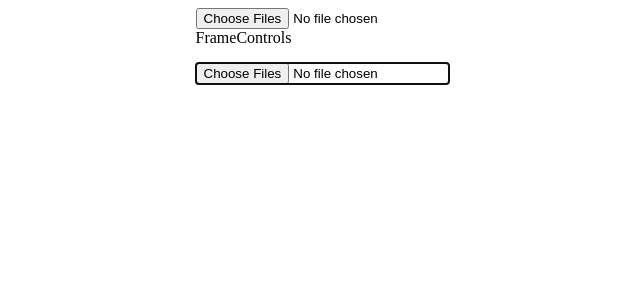
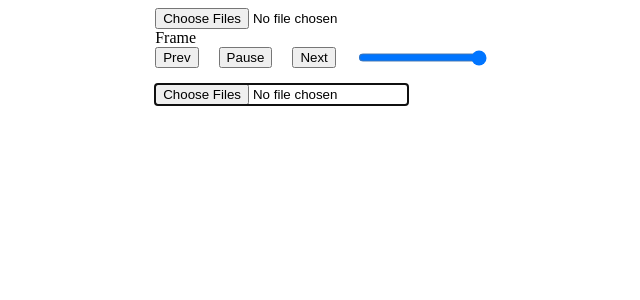
Before and after one commit to Gathiaka-wiz/music-player, a React (Vite) app: page / in a window 1280 px wide. Shown: the top 300 px of the page, without its empty margins (318-958 px from the left). Built offline with nearby package versions, Linux system fonts and the light colour scheme; the HTML template or start-up script is replaced by a standard one.

Commit message:
controls component

```diff
--- a/src/components/Controls.jsx
+++ b/src/components/Controls.jsx
@@ -1,6 +1,99 @@
-const Controls = () => {
+import { useEffect,  useRef } from "react";
+// import { playIcon,nextIcon,prevIcon } from "../assets/icons/icons";
+
+const Controls = ({ audioRef, playlist, currentIndexRef, setCurrentSong }) => {
+
+    const volumeRef =  useRef(audioRef.current == null ? 1 : 0 );
+    audioRef.current !== null ? audioRef.current.volume = volumeRef.current.value : 0;
+    // volumeRef.current !== null ? volumeRef.current.value = 1 : 0;
+
+
+    const changePlayState = () => {
+        if (audioRef.current == null) return ;
+        if (audioRef.current.paused){
+            audioRef.current.play();
+        }else{
+            audioRef.current.pause();
+        }
+    }
+    const changeCurrentSong = (state) => {
+        if (audioRef.current == null) return;
+        let length = playlist.length
+        if (state === 'next') {
+            if(currentIndexRef.current == length) {
+                setCurrentSong(playlist[currentIndexRef.current = 0 ]);
+            }else {
+                setCurrentSong(playlist[currentIndexRef.current ++ ]);
+            }
+        }else if (state === 'prev') {
+            if(currentIndexRef.current == 0) {
+                setCurrentSong(playlist[currentIndexRef.current = length-1 ]);
+            }else {
+                setCurrentSong(playlist[currentIndexRef.current -- ]);
+            }
+        }
+    }
+    useEffect(() => {
+        const keys = (event) => {
+            switch (event.key) {
+                case ' ':
+                    changePlayState()
+                    break;
+                case 'ArrowRight':
+                    changeCurrentSong('next');
+                    break;
+                case 'n':
+                    changeCurrentSong('next');
+                    break;
+                case 'ArrowLeft':
+                    changeCurrentSong('prev');
+                    break;
+                case 'p':
+                    changeCurrentSong('prev');
+                    break;
+                case 'ArrowUp':
+                    audioRef.current.volume = Math.min(audioRef.current.volume +0.01, 1);
+                    volumeRef.current.value = Math.min(audioRef.current.volume +0.01, 1);
+                    break;
+                case 'ArrowDown':
+                    audioRef.current.volume = Math.max(audioRef.current.volume - 0.01 ,0);
+                    volumeRef.current.value = Math.max(audioRef.current.volume - 0.01 ,0);
+                    break;
+                case 'm':
+                    audioRef.current.volume == 0 ? audioRef.current.volume = 0.05 : audioRef.current.volume = 0;
+                    volumeRef.current.value == 0 ? volumeRef.current.value = 0.05 : volumeRef.current.value = 0;
+                    break;
+            }
+        }
+        window.addEventListener('keydown', keys);
+
+        return() => window.removeEventListener('keydown', keys);
+    },);
+
+    const changeVolume = (event) => {
+        let audio = audioRef.current;
+        if (audioRef == null) return;
+
+        let newVol = (event.target.value);
+        audio.volume = newVol;
+        console.log(newVol)
+    }
     return(
-        <>Controls</>
+        <section className="controls">
+            <button onClick={() => changeCurrentSong('prev')} > Prev</button>
+            <button onClick={changePlayState} > Pause </button>
+            <button onClick={() => changeCurrentSong('next')} > Next </button>
+            <input
+                type="range"
+                name="volume"
+                min="0"
+                max="1"
+                step="0.01"
+                ref={volumeRef}
+                value="1"
+                onChange={changeVolume}
+            />
+        </section>
     );
 }
 
--- a/src/components/Player.jsx
+++ b/src/components/Player.jsx
@@ -5,6 +5,7 @@ import PlayState from "./PlayState";
 import Controls from "./Controls";
 import MusicList from "./MusicList";
 import '../css/Player.css'
+// import { logo,returnIcon,moreIcon } from "../assets/icons/icons";
 
 const Player = () => {
     const [playlist,setPlaylist] = useState([]);
@@ -23,13 +24,14 @@ const Player = () => {
     }
 
 
+
     return(
         <main className="player">
-        <Nav onPlaylistUpdate={handlePlaylistUpdate} />
+        <Nav  onPlaylistUpdate={handlePlaylistUpdate} />
         <Frame />
         <PlayState audioRef={audioRef} currentSong={currentSong}  />
-        <Controls />
-        <MusicList playlist={playlist} handlePlaylistUpdate={handlePlaylistUpdate}  handlePlaylistSelect={handlePlaylistSelect} />
+        <Controls audioRef={audioRef} playlist={playlist} currentIndexRef={currentIndexRef} setCurrentSong={setCurrentSong} />
+        <MusicList playlist={playlist} handlePlaylistUpdate={handlePlaylistUpdate}  handlePlaylistSelect={handlePlaylistSelect}  />
         </main>
     );
 }
```
